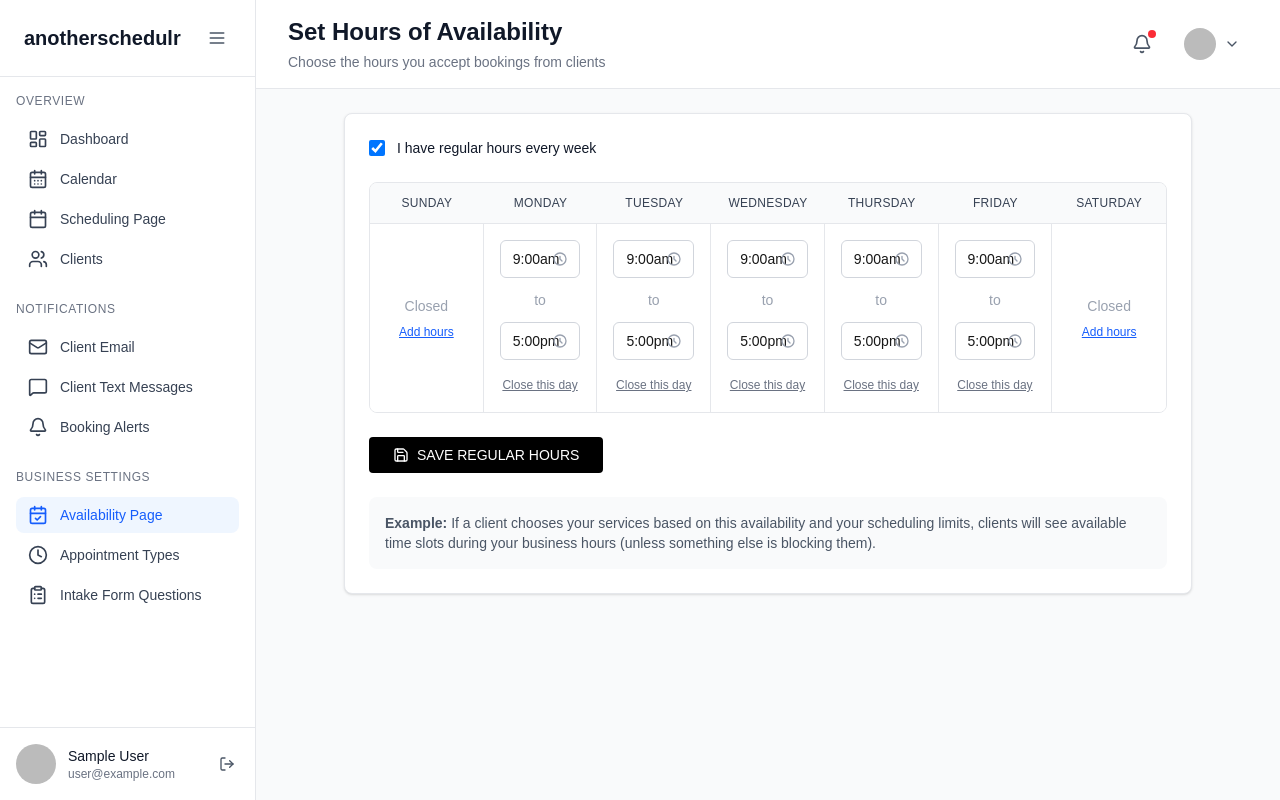
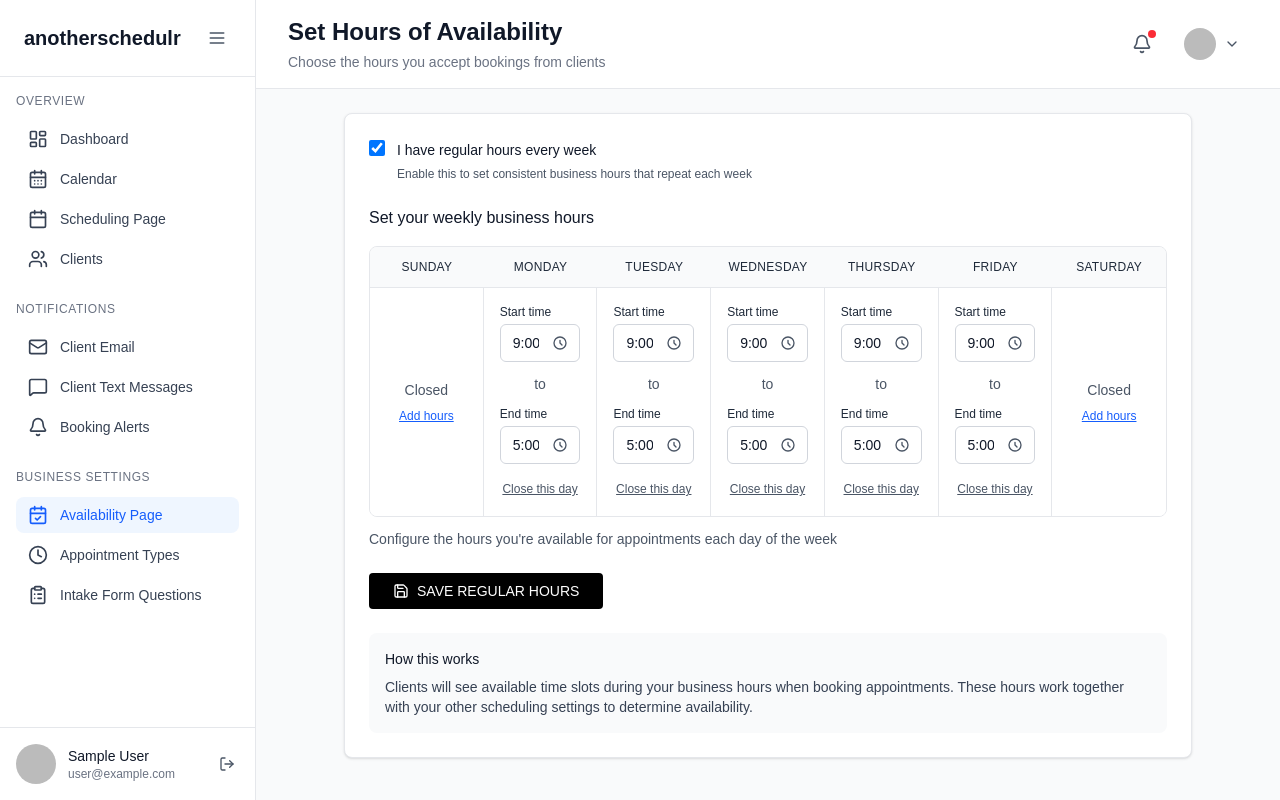
Before and after one commit to velas017/anotherschedulrV1, a Next.js app in the folder anotherschedulr/: page /dashboard/availability in a window 1280 px wide. Built offline with nearby package versions, Linux system fonts and the light colour scheme; no server answers; the database is empty; sample sign-in values are in the browser's storage.

Commit message:
updated the availability feature and calendar to include 30 min intervals

```diff
--- a/anotherschedulr/src/app/calendar/page.tsx
+++ b/anotherschedulr/src/app/calendar/page.tsx
@@ -77,21 +77,25 @@ const CalendarPage = () => {
   const generateTimeSlotsForView = () => {
     // If still loading business hours, show default slots
     if (isLoadingBusinessHours || Object.keys(businessHours).length === 0) {
-      return ['8am', '9am', '10am', '11am', 'Noon', '1pm', '2pm', '3pm', '4pm', '5pm'];
+      return ['8am', '8:30am', '9am', '9:30am', '10am', '10:30am', '11am', '11:30am', 'Noon', '12:30pm', '1pm', '1:30pm', '2pm', '2:30pm', '3pm', '3:30pm', '4pm', '4:30pm', '5pm'];
     }
 
-    // Generate time slots from 8am to 8pm in 1-hour intervals
+    // Generate time slots from 8am to 8pm in 30-minute intervals
     const slots = [];
     for (let hour = 8; hour <= 20; hour++) {
-      let displayHour;
-      if (hour === 12) {
-        displayHour = 'Noon';
-      } else if (hour > 12) {
-        displayHour = `${hour - 12}pm`;
-      } else {
-        displayHour = `${hour}am`;
+      for (let minute = 0; minute < 60; minute += 30) {
+        let displayTime;
+        if (hour === 12 && minute === 0) {
+          displayTime = 'Noon';
+        } else if (hour === 12 && minute === 30) {
+          displayTime = '12:30pm';
+        } else if (hour > 12) {
+          displayTime = minute === 0 ? `${hour - 12}pm` : `${hour - 12}:30pm`;
+        } else {
+          displayTime = minute === 0 ? `${hour}am` : `${hour}:30am`;
+        }
+        slots.push(displayTime);
       }
-      slots.push(displayHour);
     }
     return slots;
   };
@@ -104,21 +108,32 @@ const CalendarPage = () => {
       return true; // Show all slots while loading
     }
 
-    // Convert time slot string to hour
+    // Convert time slot string to hour and minute
     let hour = 0;
+    let minute = 0;
+
     if (timeSlot === 'Noon') {
       hour = 12;
-    } else if (timeSlot.includes('pm')) {
-      hour = parseInt(timeSlot.replace('pm', '')) + 12;
-      if (hour === 24) hour = 12; // Handle 12pm case
-    } else if (timeSlot.includes('am')) {
-      hour = parseInt(timeSlot.replace('am', ''));
-      if (hour === 12) hour = 0; // Handle 12am case
+      minute = 0;
+    } else {
+      // Parse time slots like "11:30am" or "2pm"
+      const timeMatch = timeSlot.match(/^(\d{1,2})(?::(\d{2}))?(am|pm)$/i);
+      if (timeMatch) {
+        hour = parseInt(timeMatch[1]);
+        minute = timeMatch[2] ? parseInt(timeMatch[2]) : 0;
+        const isPM = timeMatch[3].toLowerCase() === 'pm';
+
+        if (isPM && hour !== 12) {
+          hour += 12;
+        } else if (!isPM && hour === 12) {
+          hour = 0;
+        }
+      }
     }
 
     // Create a date object for this time slot
     const slotDate = new Date(date);
-    slotDate.setHours(hour, 0, 0, 0);
+    slotDate.setHours(hour, minute, 0, 0);
 
     return isWithinBusinessHours(slotDate, businessHours);
   };
@@ -442,10 +457,10 @@ const CalendarPage = () => {
               {/* Time slots and appointment grid */}
               <div className="flex-1 overflow-y-auto">
                 {timeSlots.map((time, timeIndex) => (
-                  <div key={timeIndex} className="grid grid-cols-8 border-b border-gray-100" style={{ minHeight: '80px' }}>
+                  <div key={timeIndex} className="grid grid-cols-8 border-b border-gray-100" style={{ minHeight: '40px' }}>
                     {/* Time label */}
-                    <div className="border-r border-gray-200 bg-gray-50 p-3 text-right">
-                      <span className="text-sm text-gray-600">{time}</span>
+                    <div className="border-r border-gray-200 bg-gray-50 p-2 text-right">
+                      <span className="text-xs text-gray-600">{time}</span>
                     </div>
 
                     {/* Day columns */}
@@ -514,9 +529,9 @@ const CalendarPage = () => {
 
               <div className="flex-1 overflow-y-auto">
                 {timeSlots.map((time, timeIndex) => (
-                  <div key={timeIndex} className="flex border-b border-gray-100" style={{ minHeight: '80px' }}>
-                    <div className="w-24 border-r border-gray-200 bg-gray-50 p-3 text-right">
-                      <span className="text-sm text-gray-600">{time}</span>
+                  <div key={timeIndex} className="flex border-b border-gray-100" style={{ minHeight: '40px' }}>
+                    <div className="w-24 border-r border-gray-200 bg-gray-50 p-2 text-right">
+                      <span className="text-xs text-gray-600">{time}</span>
                     </div>
                     <div className={`flex-1 p-2 relative ${
                       !isTimeSlotAvailable(currentDate, time) ? 'bg-gray-100/50' : ''
--- a/anotherschedulr/src/app/dashboard/availability/page.tsx
+++ b/anotherschedulr/src/app/dashboard/availability/page.tsx
@@ -129,28 +129,44 @@ const AvailabilityPage = () => {
         <div className="bg-white rounded-lg shadow-sm border border-gray-200">
           <div className="p-6">
             {/* Regular Hours Toggle */}
-            <div className="mb-6">
-              <label className="flex items-center space-x-3">
+            <fieldset className="mb-6">
+              <legend className="sr-only">Business hours configuration</legend>
+              <div className="flex items-start space-x-3">
                 <input
                   type="checkbox"
+                  id="regular-hours-toggle"
                   checked={hasRegularHours}
                   onChange={(e) => handleRegularHoursToggle(e.target.checked)}
-                  className="w-4 h-4 text-blue-600 bg-gray-100 border-gray-300 rounded focus:ring-blue-500 focus:ring-2"
+                  className="w-4 h-4 text-blue-600 bg-gray-100 border-gray-300 rounded focus:ring-blue-500 focus:ring-2 mt-0.5"
+                  aria-describedby="regular-hours-description"
                 />
-                <span className="text-sm font-medium text-gray-900">
+                <div>
+                  <label htmlFor="regular-hours-toggle" className="text-sm font-medium text-gray-900 cursor-pointer">
                     I have regular hours every week
-                </span>
                   </label>
+                  <p id="regular-hours-description" className="text-xs text-gray-600 mt-1">
+                    Enable this to set consistent business hours that repeat each week
+                  </p>
                 </div>
+              </div>
+            </fieldset>
 
             {/* Weekly Hours Grid */}
             {hasRegularHours && (
-              <div className="mb-6">
+              <fieldset className="mb-6">
+                <legend className="text-base font-medium text-gray-900 mb-4">
+                  Set your weekly business hours
+                </legend>
+                <div aria-describedby="hours-grid-description">
                   <WeeklyHoursGrid
                     businessHours={businessHours}
                     onChange={handleHoursChange}
                   />
                 </div>
+                <p id="hours-grid-description" className="text-sm text-gray-600 mt-3">
+                  Configure the hours you&apos;re available for appointments each day of the week
+                </p>
+              </fieldset>
             )}
 
             {/* Save Button */}
@@ -158,28 +174,35 @@ const AvailabilityPage = () => {
               <button
                 onClick={handleSave}
                 disabled={isSaving}
-                className="px-6 py-2 bg-black text-white text-sm font-medium rounded hover:bg-gray-800 disabled:opacity-50 disabled:cursor-not-allowed transition-colors flex items-center space-x-2"
+                className="px-6 py-2 bg-black text-white text-sm font-medium rounded hover:bg-gray-800 disabled:opacity-50 disabled:cursor-not-allowed transition-colors flex items-center space-x-2 focus:outline-none focus:ring-2 focus:ring-gray-500 focus:ring-offset-2"
+                aria-describedby={isSaving ? "save-status" : undefined}
               >
                 {isSaving ? (
                   <>
-                    <div className="w-4 h-4 border-2 border-white border-t-transparent rounded-full animate-spin"></div>
+                    <div className="w-4 h-4 border-2 border-white border-t-transparent rounded-full animate-spin" aria-hidden="true"></div>
                     <span>Saving...</span>
                   </>
                 ) : (
                   <>
-                    <Save className="w-4 h-4" />
+                    <Save className="w-4 h-4" aria-hidden="true" />
                     <span>SAVE REGULAR HOURS</span>
                   </>
                 )}
               </button>
+              {isSaving && (
+                <div id="save-status" className="sr-only" aria-live="polite">
+                  Saving your business hours, please wait...
+                </div>
+              )}
             </div>
 
             {/* Help Text */}
             {hasRegularHours && (
-              <div className="mt-6 p-4 bg-gray-50 rounded-lg">
-                <p className="text-sm text-gray-600">
-                  <strong>Example:</strong> If a client chooses your services based on this availability and your scheduling limits,
-                  clients will see available time slots during your business hours (unless something else is blocking them).
+              <div className="mt-6 p-4 bg-gray-50 rounded-lg" role="complementary">
+                <h3 className="text-sm font-medium text-gray-900 mb-2">How this works</h3>
+                <p className="text-sm text-gray-700">
+                  Clients will see available time slots during your business hours when booking appointments.
+                  These hours work together with your other scheduling settings to determine availability.
                 </p>
               </div>
             )}
--- a/anotherschedulr/src/components/availability/TimeInput.tsx
+++ b/anotherschedulr/src/components/availability/TimeInput.tsx
@@ -1,6 +1,6 @@
 "use client";
 
-import React from 'react';
+import React, { useState, useEffect } from 'react';
 
 interface TimeInputProps {
   value: string;
@@ -27,14 +27,32 @@ const TimeInput: React.FC<TimeInputProps> = ({
     return `${hour12}:${minutes}${ampm}`;
   };
 
+  // Local state for the input display value
+  const [displayValue, setDisplayValue] = useState(() => formatTimeForDisplay(value));
+
+  // Sync display value when prop value changes
+  useEffect(() => {
+    setDisplayValue(formatTimeForDisplay(value));
+  }, [value]);
+
   // Convert 12-hour to 24-hour format for storage
   const parseTimeFromDisplay = (displayTime: string) => {
     if (!displayTime) return '';
 
-    const match = displayTime.match(/^(\d{1,2}):(\d{2})(am|pm)$/i);
-    if (!match) return displayTime; // Return original if doesn't match expected format
+    // Check for 24-hour format (HH:MM)
+    const match24 = displayTime.match(/^(\d{1,2}):(\d{2})$/);
+    if (match24) {
+      const [, hours, minutes] = match24;
+      const hour = parseInt(hours, 10);
+      if (hour >= 0 && hour <= 23) {
+        return `${hour.toString().padStart(2, '0')}:${minutes}`;
+      }
+    }
 
-    const [, hours, minutes, ampm] = match;
+    // Check for 12-hour format
+    const match12 = displayTime.match(/^(\d{1,2}):(\d{2})\s*(am|pm)$/i);
+    if (match12) {
+      const [, hours, minutes, ampm] = match12;
       let hour = parseInt(hours, 10);
 
       if (ampm.toLowerCase() === 'pm' && hour !== 12) {
@@ -44,25 +62,27 @@ const TimeInput: React.FC<TimeInputProps> = ({
       }
 
       return `${hour.toString().padStart(2, '0')}:${minutes}`;
+    }
+
+    return null;
   };
 
   const handleInputChange = (e: React.ChangeEvent<HTMLInputElement>) => {
-    const inputValue = e.target.value;
+    // Always update the display value so user can see what they're typing
+    setDisplayValue(e.target.value);
+  };
 
-    // Allow direct 24-hour format input (HH:MM)
-    if (/^\d{2}:\d{2}$/.test(inputValue)) {
-      onChange(inputValue);
-      return;
-    }
-
-    // Try to parse 12-hour format
-    const time24 = parseTimeFromDisplay(inputValue);
-    if (time24) {
-      onChange(time24);
+  const handleBlur = () => {
+    // Try to parse the input when user finishes typing
+    const parsed = parseTimeFromDisplay(displayValue);
+    if (parsed) {
+      onChange(parsed);
+      setDisplayValue(formatTimeForDisplay(parsed));
+    } else {
+      // If invalid, revert to the previous valid value
+      setDisplayValue(formatTimeForDisplay(value));
     }
   };
-
-  const displayValue = formatTimeForDisplay(value);
 
   return (
     <div className="relative">
@@ -70,15 +90,30 @@ const TimeInput: React.FC<TimeInputProps> = ({
         type="text"
         value={displayValue}
         onChange={handleInputChange}
+        onBlur={handleBlur}
+        onFocus={(e) => e.target.select()}
         placeholder={placeholder}
         disabled={disabled}
-        className="w-full px-3 py-2 text-sm border border-gray-300 rounded-md focus:outline-none focus:ring-2 focus:ring-blue-500 focus:border-transparent disabled:bg-gray-100 disabled:cursor-not-allowed"
+        className="w-full pl-3 pr-10 py-2 text-sm text-gray-900 border border-gray-300 rounded-md focus:outline-none focus:ring-2 focus:ring-blue-500 focus:border-transparent disabled:bg-gray-100 disabled:cursor-not-allowed"
+        aria-label={`Time input: ${placeholder}`}
+        aria-describedby={disabled ? undefined : `${placeholder.toLowerCase().replace(/\s+/g, '-')}-help`}
       />
       <div className="absolute inset-y-0 right-0 flex items-center pr-3 pointer-events-none">
-        <svg className="w-4 h-4 text-gray-400" fill="none" stroke="currentColor" viewBox="0 0 24 24">
+        <svg
+          className="w-4 h-4 text-gray-600"
+          fill="none"
+          stroke="currentColor"
+          viewBox="0 0 24 24"
+          aria-hidden="true"
+        >
           <path strokeLinecap="round" strokeLinejoin="round" strokeWidth={2} d="M12 8v4l3 3m6-3a9 9 0 11-18 0 9 9 0 0118 0z" />
         </svg>
       </div>
+      {!disabled && (
+        <div id={`${placeholder.toLowerCase().replace(/\s+/g, '-')}-help`} className="sr-only">
+          Enter time in format like 9:00am or 17:00
+        </div>
+      )}
     </div>
   );
 };
--- a/anotherschedulr/src/components/availability/WeeklyHoursGrid.tsx
+++ b/anotherschedulr/src/components/availability/WeeklyHoursGrid.tsx
@@ -53,12 +53,16 @@ const WeeklyHoursGrid: React.FC<WeeklyHoursGridProps> = ({ businessHours, onChan
   };
 
   return (
-    <div className="border border-gray-200 rounded-lg overflow-hidden">
+    <div
+      className="border border-gray-200 rounded-lg overflow-hidden"
+      role="table"
+      aria-label="Weekly business hours"
+    >
       {/* Header */}
-      <div className="grid grid-cols-7 bg-gray-50 border-b border-gray-200">
+      <div className="grid grid-cols-7 bg-gray-50 border-b border-gray-200" role="row">
         {DAYS.map((day) => (
-          <div key={day.key} className="p-3 text-center">
-            <div className="text-xs font-medium text-gray-700 uppercase tracking-wide">
+          <div key={day.key} className="p-3 text-center" role="columnheader">
+            <div className="text-xs font-medium text-gray-800 uppercase tracking-wide">
               {day.label}
             </div>
           </div>
@@ -66,17 +70,24 @@ const WeeklyHoursGrid: React.FC<WeeklyHoursGridProps> = ({ businessHours, onChan
       </div>
 
       {/* Time Grid */}
-      <div className="grid grid-cols-7">
+      <div className="grid grid-cols-7" role="row">
         {DAYS.map((day) => {
           const dayHours = businessHours[day.key];
           const isOpen = dayHours?.open || false;
 
           return (
-            <div key={day.key} className="border-r border-gray-200 last:border-r-0 p-4 min-h-[120px] bg-white hover:bg-gray-50 transition-colors">
+            <div
+              key={day.key}
+              className="border-r border-gray-200 last:border-r-0 p-4 min-h-[120px] bg-white hover:bg-gray-50 transition-colors"
+              role="cell"
+            >
               {isOpen ? (
                 <div className="space-y-3">
                   {/* Start Time */}
                   <div>
+                    <label className="block text-xs font-medium text-gray-800 mb-1">
+                      Start time
+                    </label>
                     <TimeInput
                       value={dayHours.start || '09:00'}
                       onChange={(value) => handleTimeChange(day.key, 'start', value)}
@@ -85,10 +96,13 @@ const WeeklyHoursGrid: React.FC<WeeklyHoursGridProps> = ({ businessHours, onChan
                   </div>
 
                   {/* Separator */}
-                  <div className="text-center text-gray-400 text-sm">to</div>
+                  <div className="text-center text-gray-600 text-sm" aria-hidden="true">to</div>
 
                   {/* End Time */}
                   <div>
+                    <label className="block text-xs font-medium text-gray-800 mb-1">
+                      End time
+                    </label>
                     <TimeInput
                       value={dayHours.end || '17:00'}
                       onChange={(value) => handleTimeChange(day.key, 'end', value)}
@@ -99,17 +113,19 @@ const WeeklyHoursGrid: React.FC<WeeklyHoursGridProps> = ({ businessHours, onChan
                   {/* Close Button */}
                   <button
                     onClick={() => handleDayToggle(day.key, false)}
-                    className="w-full text-xs text-gray-500 hover:text-gray-700 underline transition-colors"
+                    className="w-full text-xs text-gray-600 hover:text-gray-800 underline transition-colors focus:outline-none focus:ring-2 focus:ring-blue-500 focus:ring-offset-1 rounded"
+                    aria-label={`Close ${day.label} - mark this day as closed`}
                   >
                     Close this day
                   </button>
                 </div>
               ) : (
-                <div className="flex flex-col items-center justify-center h-full text-gray-400">
+                <div className="flex flex-col items-center justify-center h-full text-gray-600">
                   <div className="text-sm mb-2">Closed</div>
                   <button
                     onClick={() => handleDayToggle(day.key, true)}
-                    className="text-xs text-blue-600 hover:text-blue-700 underline transition-colors"
+                    className="text-xs text-blue-600 hover:text-blue-700 underline transition-colors focus:outline-none focus:ring-2 focus:ring-blue-500 focus:ring-offset-1 rounded px-1"
+                    aria-label={`Add hours for ${day.label} - set business hours for this day`}
                   >
                     Add hours
                   </button>
```
Also changed, not shown: 1 other file (tests, documents, lock files or other folders). Lines whose indentation alone changed are shown as unchanged.
